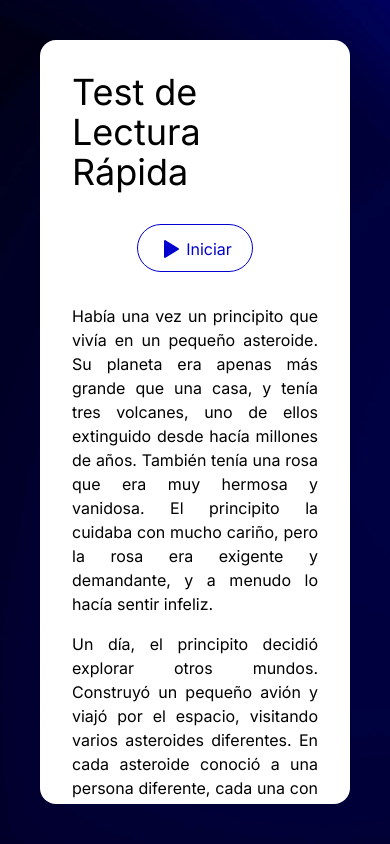
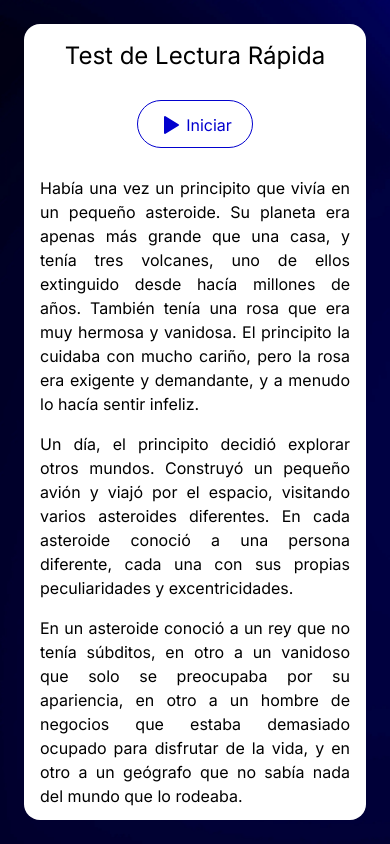
Before and after one commit to gabiprds93/speed-reading-test, a Next.js app: page / in a window 390 px wide. Built offline with nearby package versions, Linux system fonts and the light colour scheme.

Commit message:
Improve responsive styles

```diff
--- a/src/app/layout.tsx
+++ b/src/app/layout.tsx
@@ -16,7 +16,9 @@ export default function RootLayout({
 }>) {
   return (
     <html lang="es">
-      <body className={`${inter.className} w-dvw h-dvh p-10`}>{children}</body>
+      <body className={`${inter.className} w-dvw h-dvh p-6 sm:p-8 md:p-10`}>
+        {children}
+      </body>
     </html>
   )
 }
--- a/src/app/page.tsx
+++ b/src/app/page.tsx
@@ -3,8 +3,10 @@ import EndTestSection from "@/components/EndTestSection"
 
 export default function Home() {
   return (
-    <main className="bg-white max-w-screen-lg m-auto rounded-2xl flex flex-col items-center h-full p-8 gap-8 overflow-auto">
-      <h1 className="text-4xl">Test de Lectura Rápida</h1>
+    <main className="bg-white max-w-screen-lg m-auto rounded-2xl flex flex-col items-center h-full p-4 sm:p-6 md:p-8 gap-7 overflow-auto">
+      <h1 className="text-2xl sm:text-3xl md:text-4xl text-center">
+        Test de Lectura Rápida
+      </h1>
 
       <StartTestSection />
 
--- a/src/components/EndTestSection.tsx
+++ b/src/components/EndTestSection.tsx
@@ -41,7 +41,7 @@ export default function EndTestSection() {
       )}
 
       {showResults && (
-        <div className="text-[#0201CE]">
+        <div className="text-[#0201CE] text-lg">
           <p>Velocidad de Lectura = {timeInMinutes} minutos</p>
 
           <p>Velocidad Promedio = {wordsPerMinute} palabras por minuto</p>
```
